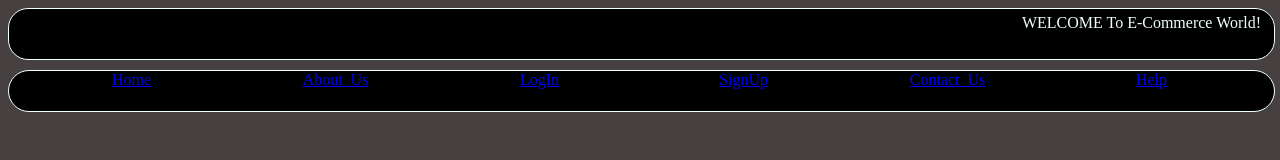
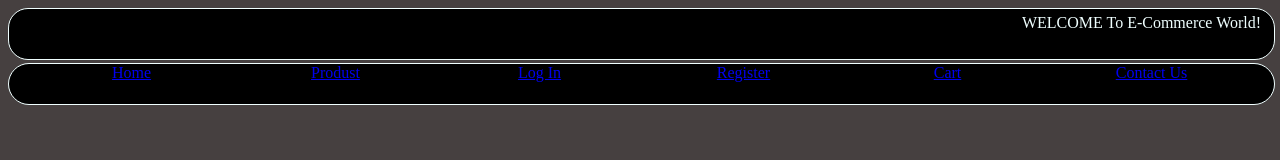
Before and after one commit to SiddharthAgnihotri/E-Commerce_2024, a plain HTML site: page index.html in a window 1280 px wide. Shown: the top 160 px of the page. Drawn offline with Linux system fonts and the light colour scheme.

Commit message:
nav bar changes

```diff
--- a/index.css
+++ b/index.css
@@ -31,7 +31,7 @@
      border-radius: 30px;
      background:#000;
      text-align: center;
-     margin-top: 10px;
+     margin-top: 3px;
 }
 #navbar:hover{
      background-color: #000;
--- a/index.html
+++ b/index.html
@@ -20,19 +20,19 @@
                     <a href="index.html">Home</a>
                </div>
                <div class="a a2">
-                    <a href="about_us.html">About_Us</a>
+                    <a href="product.html">Produst</a>
                </div>
                <div class="a a3">
-                    <a href="login.html">LogIn</a>
+                    <a href="login.html">Log In</a>
                </div>
                <div class="a a4">
-                    <a href="signup.html">SignUp</a>
+                    <a href="signup.html">Register</a>
                </div>
                <div class="a a5">
-                    <a href="contact_us.html">Contact_Us</a>
+                    <a href="cart.html">Cart</a>
                </div>
                <div class="a a6">
-                    <a href="help.html">Help</a>
+                    <a href="contact.html">Contact Us</a>
                </div>
           </div>
      </body>
```
Also changed, not shown: about_us.css (deleted, +0 -12 lines), about_us.html (deleted, +0 -14 lines), cart.css (added), cart.html (added), contact.css (added), contact.html (added), contact_us.css (deleted), contact_us.html (deleted), help.css (deleted), help.html (deleted), product.css (added), product.html (added).
